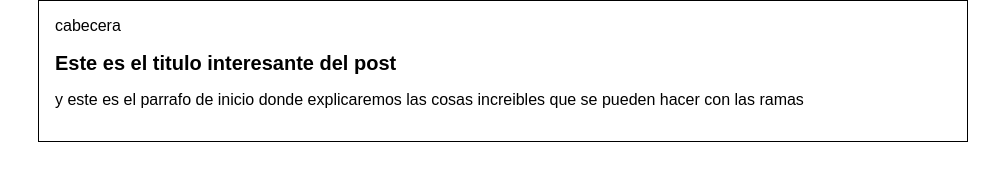
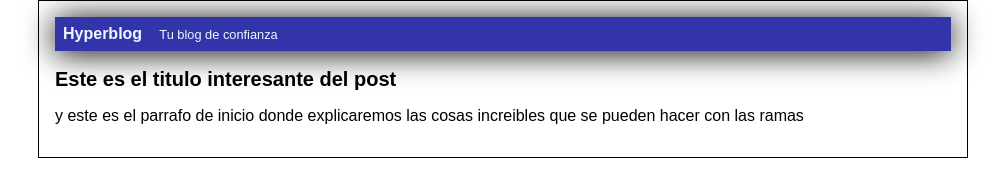
Before and after one commit to D3spinos4Kodc/Hyperblog, a plain HTML site: page index.html in a window 1280 px wide. Shown: the whole page, without its empty margins (137-1142 px from the left). Drawn offline with Linux system fonts and the light colour scheme.

Commit message:
Finalizada la cabecera con diseño azul

```diff
--- a/index.html
+++ b/index.html
@@ -9,7 +9,9 @@
   </head>
   <body>
     <main id="container">
-      <div id="cabecera">cabecera</div>
+      <div id="cabecera">Hyperblog
+        <span id="tagline">Tu blog de confianza </span>
+      </div>
       <section id="post">
         <h1 id="titulo">Este es el titulo interesante del post</h1>
         <p>y este es el parrafo de inicio donde explicaremos las cosas increibles que se pueden hacer con las ramas</p>
--- a/style.css
+++ b/style.css
@@ -13,7 +13,19 @@ body {
   border: 1px solid black;
   margin: 0 auto;
 }
+#cabecera{
+  background-color: #33a;
+  box-shadow: 0 2px 32px 0px black;
+  color: aliceblue;
+  font-weight: bold;
+  margin: 0;
+  padding: 0.5em;
+}
 #titulo{
   font-size: 20px;
-
 }
+#tagline{
+  padding: 0 0 0 1em;
+  font-weight: normal;
+  font-size: 0.8em;
+}
```
